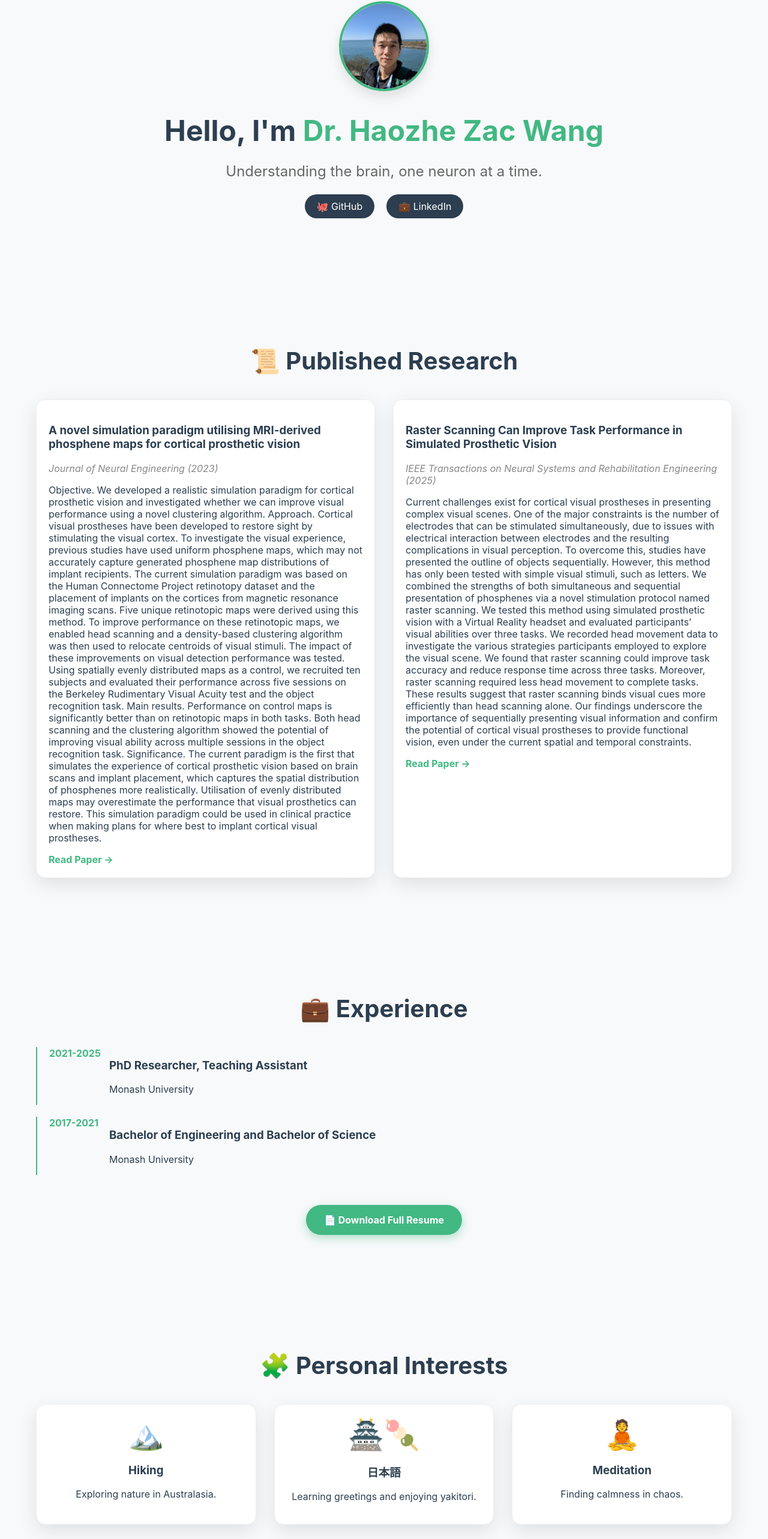
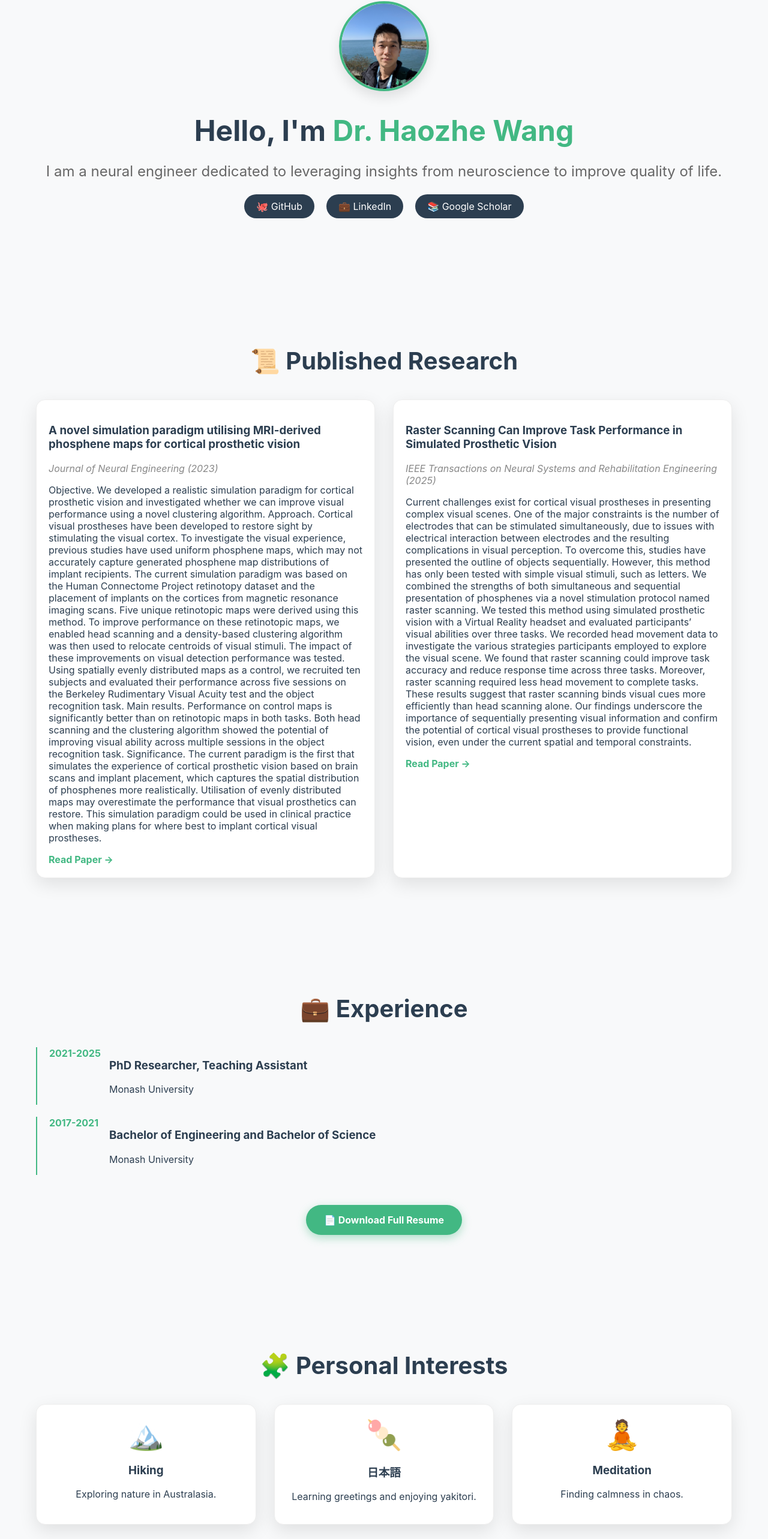
Before and after one commit to hwan340/personal-website, a Vue app: page / in a window 1280 px wide. Shown: the part 158-2724 px from the top of the page at 60% size. Built offline with nearby package versions, Linux system fonts and the light colour scheme.

Commit message:
Google verified

```diff
--- /dev/null
+++ b/google8d24a54a4fc0f4dd.html
@@ -0,0 +1 @@
+google-site-verification: google8d24a54a4fc0f4dd.html
--- a/index.html
+++ b/index.html
@@ -2,7 +2,7 @@
 <html lang="">
   <head>
     <meta charset="UTF-8">
-    <link rel="icon" href="/favicon.ico">
+    <link rel="icon" href="/websiteicon.png" />
     <meta name="viewport" content="width=device-width, initial-scale=1.0">
     <title>Haozhe Zac Wang| Neural Scientist & Engineer</title>
   </head>
--- a/src/App.vue
+++ b/src/App.vue
@@ -87,13 +87,13 @@ const scrollTo = (id) => {
         </p> -->
 
         <a :href="`mailto:${profile.email}`" class="btn contact-btn">
-          ✉️ Send me an email
+          ✉️ {{profile.email}}
         </a>
       </div>
     </section>
 
     <footer>
-      <p>© 2025 Built with Vue.js & ☕</p>
+      <p>© 2025 Built with Vue.js & 🫖</p>
     </footer>
   </div>
 </template>
--- a/src/data.js
+++ b/src/data.js
@@ -1,11 +1,12 @@
 export const profile = {
-  name: "Dr. Haozhe Zac Wang",
+  name: "Dr. Haozhe Wang",
   title: "Neural Scientist & Engineer",
-  bio: "Understanding the brain, one neuron at a time.",
+  bio: "I am a neural engineer dedicated to leveraging insights from neuroscience to improve quality of life.",
   email: "zacwang0000@gmail.com",
   socials: [
     { name: "GitHub", url: "https://github.com/hwan340", icon: "🐙" },
-    { name: "LinkedIn", url: "https://www.linkedin.com/in/haozhe-wang-1332aa14a/", icon: "💼" }
+    { name: "LinkedIn", url: "https://www.linkedin.com/in/haozhe-wang-1332aa14a/", icon: "💼" },
+    { name: "Google Scholar", url: "https://scholar.google.com/citations?user=ezVKRCUAAAAJ&hl=en&oi=ao", icon: "📚" }
   ]
 };
 
@@ -30,7 +31,7 @@ export const papers = [
 
 export const interests = [
   { name: "Hiking", emoji: "🏔️", desc: "Exploring nature in Australasia." },
-  { name: "日本語", emoji: "🏯🍡", desc: "Learning greetings and enjoying yakitori." },
+  { name: "日本語", emoji: "🍡", desc: "Learning greetings and enjoying yakitori." },
   { name: "Meditation", emoji: "🧘", desc: "Finding calmness in chaos." }
 ];
 
```
Also changed, not shown: public/websiteicon.png (added).
